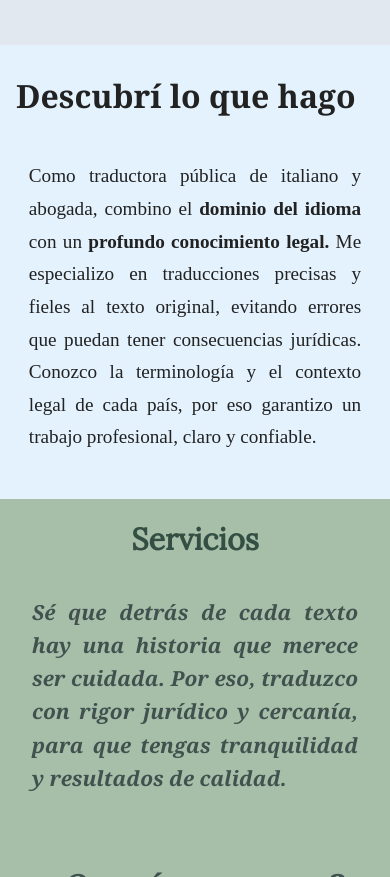
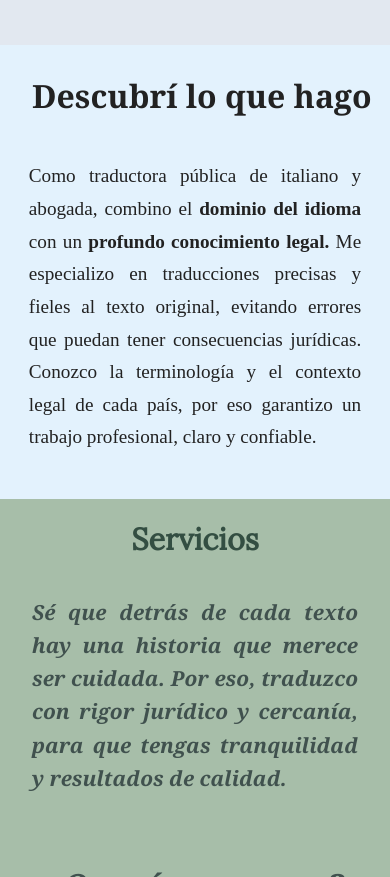
Before and after one commit to compudiegopage/ciaoholaproduction, a plain HTML site: page index.html in a window 390 px wide. Shown: the part 1364-2241 px from the top of the page. Drawn offline with Linux system fonts and the light colour scheme; a script that the page names is missing; a web font is replaced by a local one.

Commit message:
descubri lo que hago centrado

```diff
--- a/estilos.css
+++ b/estilos.css
@@ -825,6 +825,7 @@ font-family: 'Quattrocento', serif;
   text-transform: none; /* En minúscula */
   margin: 0;
   text-align: center;
+  padding-left: 1rem;
 }
 
 
@@ -959,7 +960,7 @@ font-family: 'Quattrocento', serif;
 @media (max-width: 767px) {
   .titulo-grande h1 {
     font-size: 2rem; /* tamaño más chico solo en celulares */
-
+    text-align: center;
   }
 }
 .texto-servicio p[data-key="sobreMiParrafo2"] {
```
